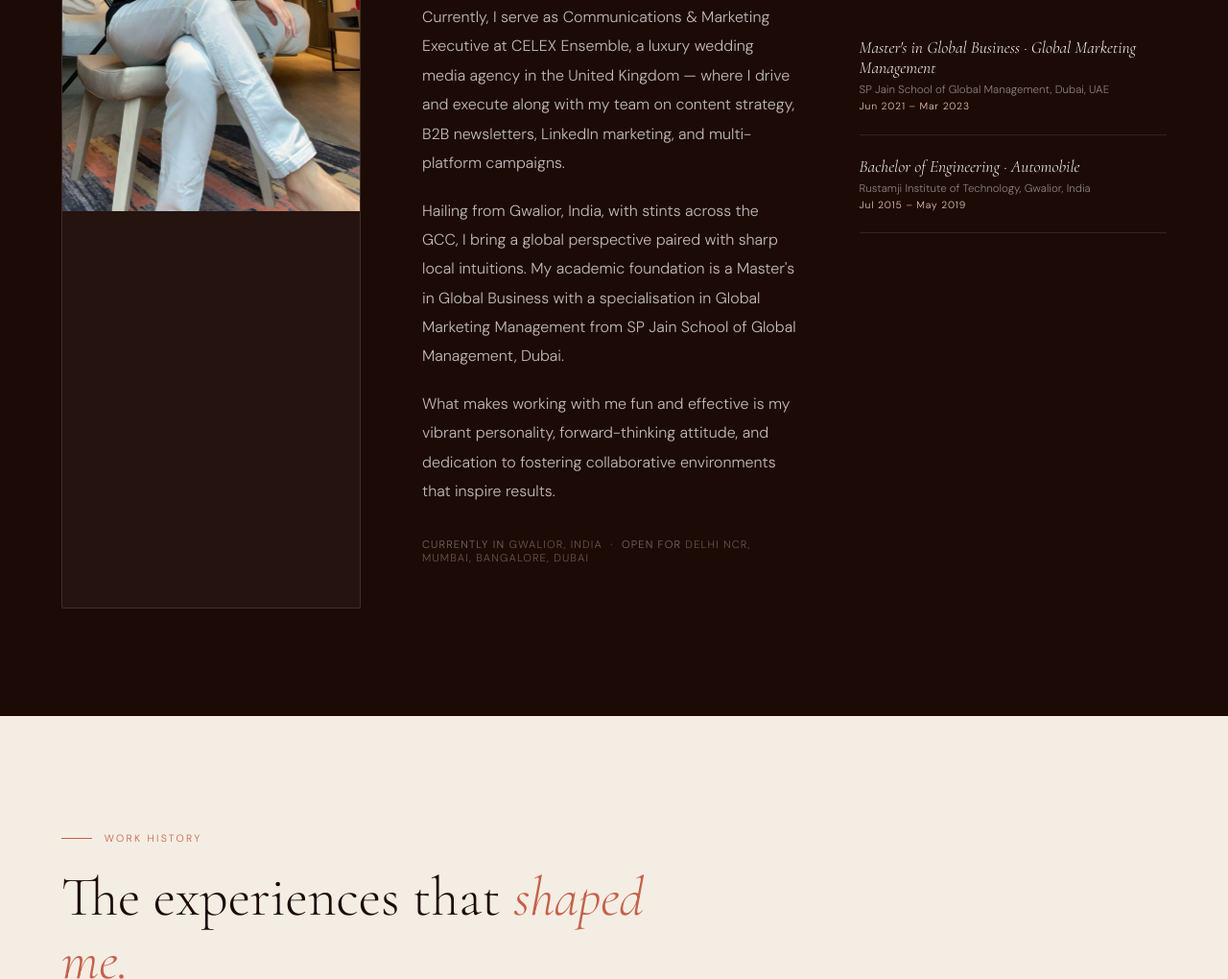
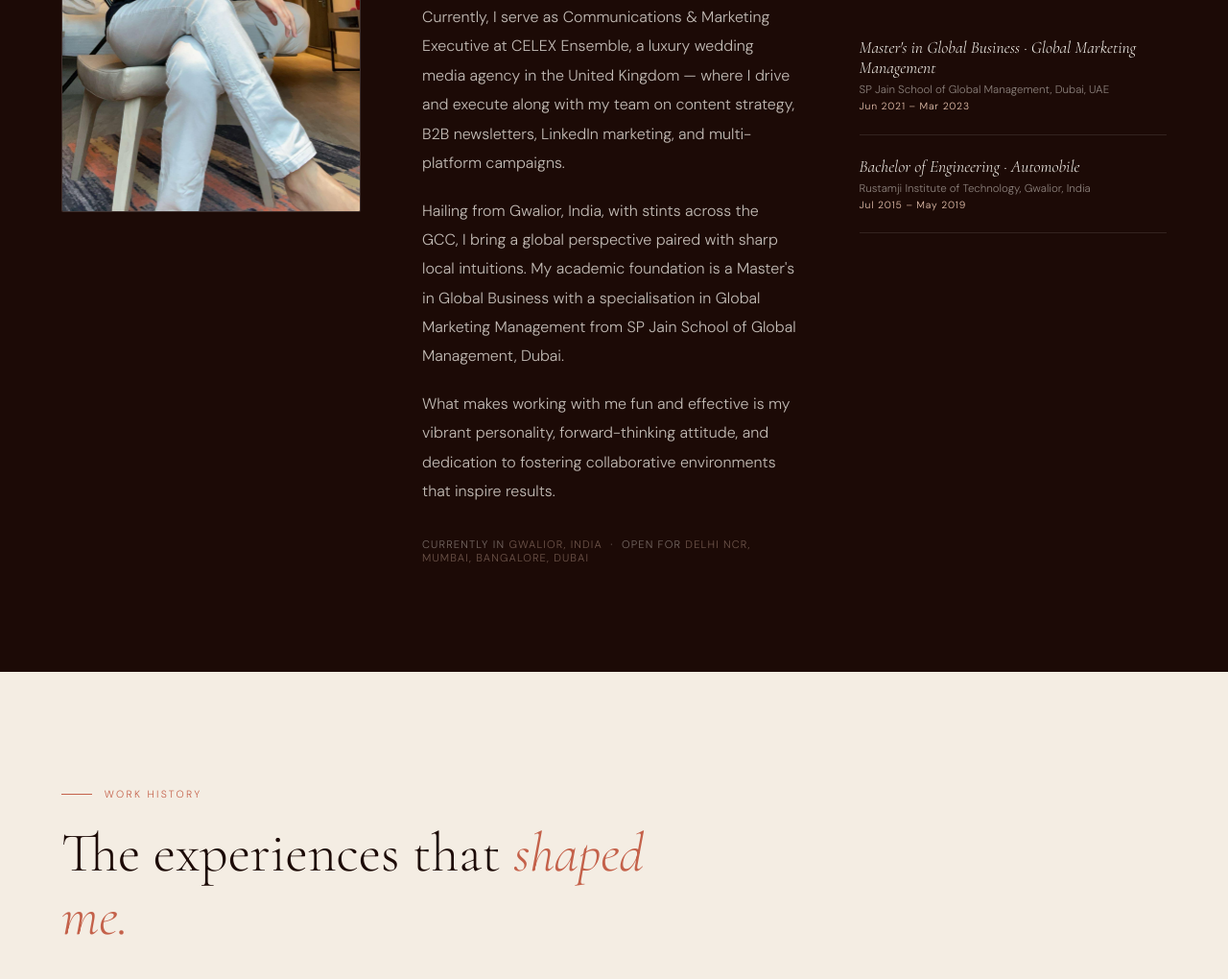
Before and after one commit to ankita07tomar/ankita07tomar.github.io, a plain HTML site: page index.html in a window 1280 px wide. Shown: the part 1353-2373 px from the top of the page at 96% size. Drawn offline with nearby package versions, Linux system fonts and the light colour scheme.

Commit message:
Update index.html

```diff
--- a/index.html
+++ b/index.html
@@ -1075,7 +1075,7 @@
       <!-- Portrait -->
       <div class="about-portrait-wrap uploadable" onclick="handleUploadClick(event,'about_portrait')">
         <img class="about-portrait-img" id="about-portrait-img" src="profile.jpeg" alt="Ankita Tomar">
-        <div class="about-portrait-ph" id="about-portrait-ph"></div>
+        <div class="about-portrait-ph" id="about-portrait-ph" style="display:none"></div>
       </div>
       <div>
         <h2 class="section-title">Hello! I'm <em>Ankita Tomar.</em></h2>
```
